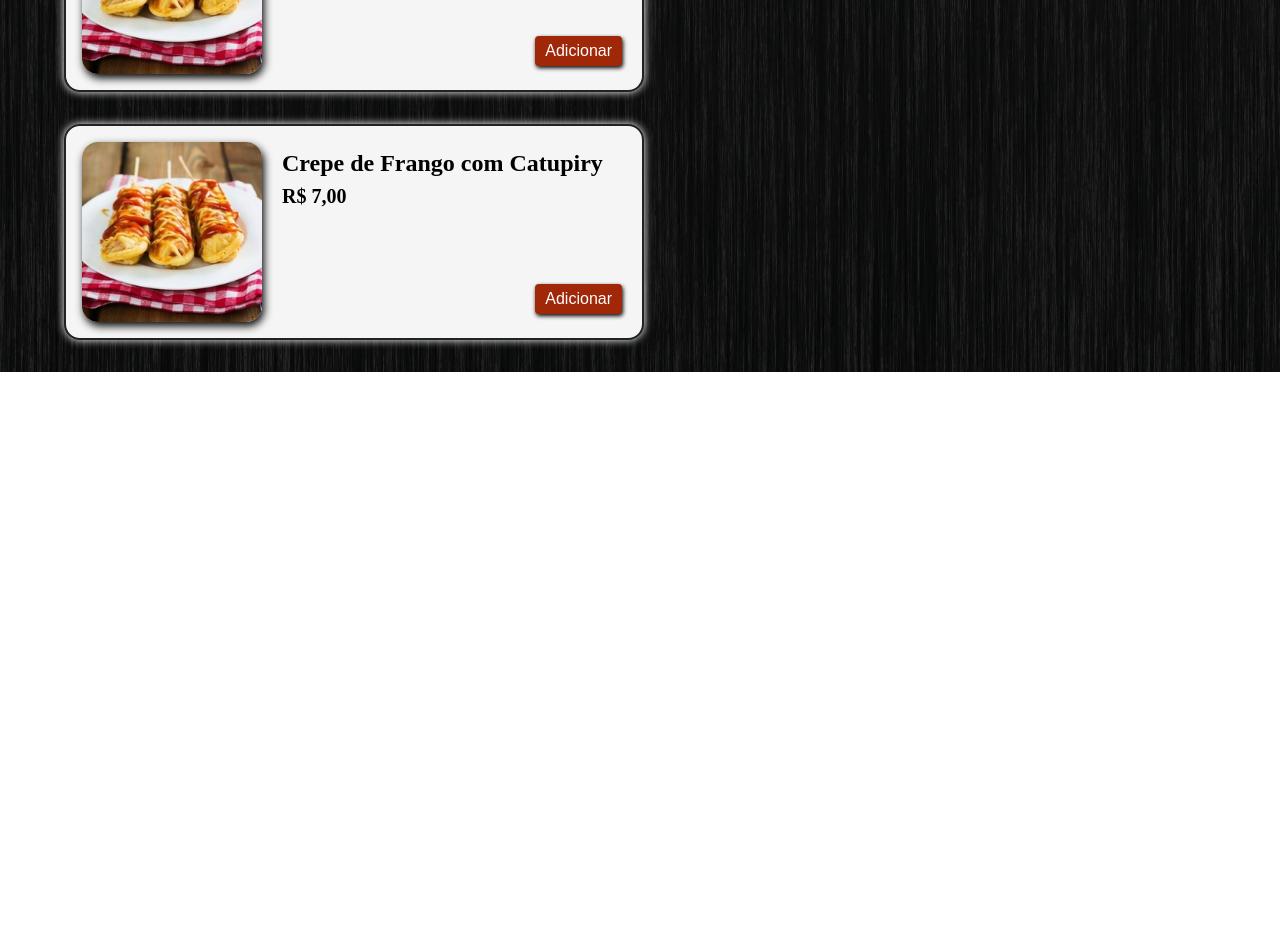
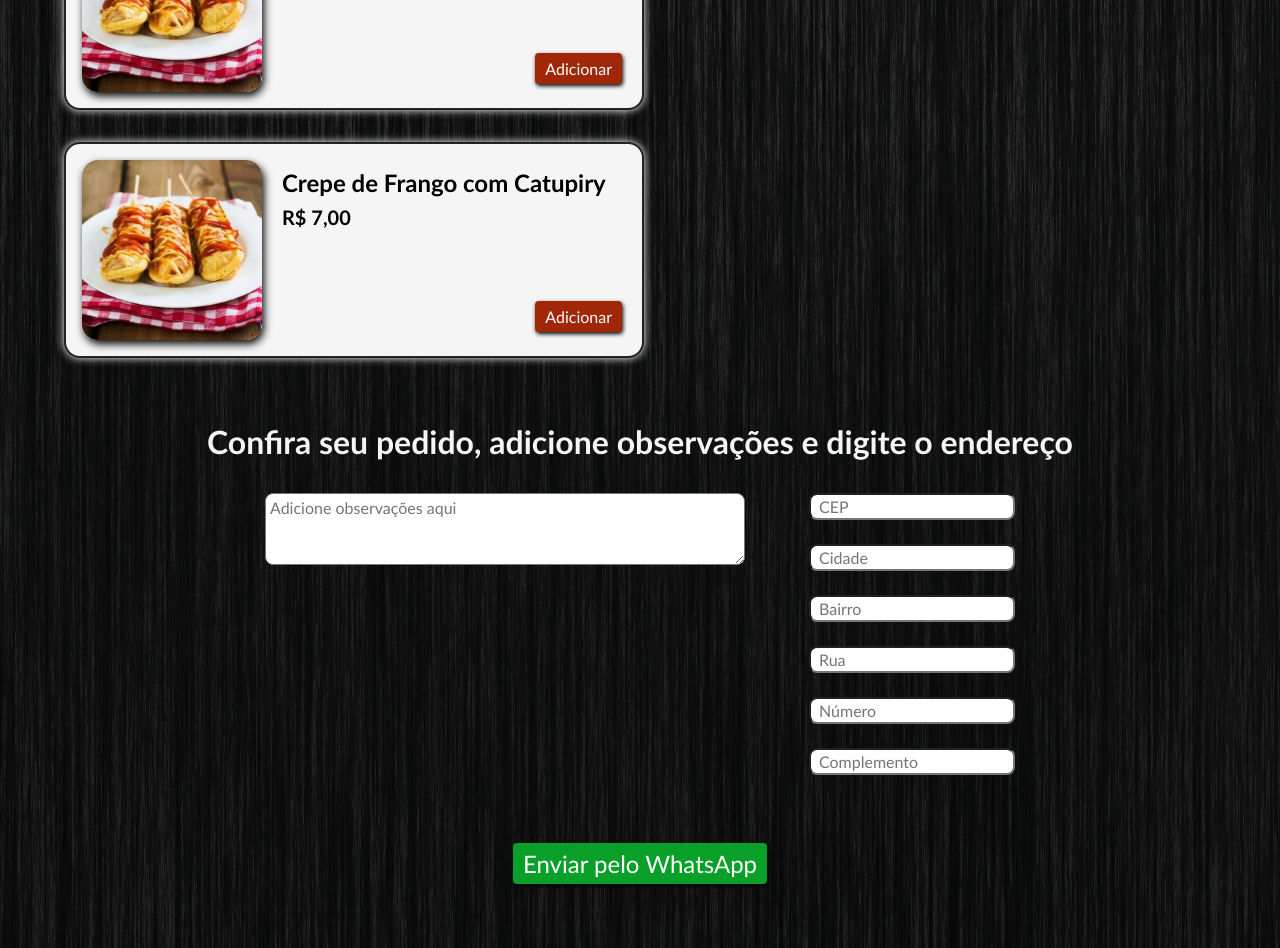
Before and after one commit to RaffaFS/oficial_lanches, a React (Vite) app in the folder oficial-lanches/: page / in a window 1280 px wide. Shown: the part 1700-2648 px from the top of the page. Before the commit the page ends 2104 px from the top, so only its background shows below. Built offline with nearby package versions, Linux system fonts and the light colour scheme.

Commit message:
implementando logica de botões do cardápio e construindo area de conferência do pedido

```diff
--- a/oficial-lanches/src/componentes/cardapio/index.jsx
+++ b/oficial-lanches/src/componentes/cardapio/index.jsx
@@ -1,6 +1,10 @@
+// IMPORTAÇÃO PADRÃO
+
 import React from "react";
 import { useState, useEffect } from "react";
 import styles from './index.module.scss'
+
+// IMPORTAÇÃO DE IMAGENS
 
 import logo from '../../imgs/Logo/logo_background.png'
 
@@ -21,7 +25,41 @@ import prestigioIMG from '../../imgs/Doces/geladinho_prestigio.jpg'
 import bisIMG from '../../imgs/Doces/geladinho_bis.jpg'
 import crepe2IMG from '../../imgs/Doces/crepe_doce.jpg'
 
-export default () => {
+////////////////////////////
+// CÓDIGO PARA EXPORTAÇÃO //
+////////////////////////////
+
+export default() => {
+
+    const [salgados, setSalgados] = useState(true)
+    const [bebidas, setBebidas] = useState(false)
+    const [doces, setDoces] = useState(false)
+    const [sobre, setSobre] = useState(false)
+
+    function ativaSalgados(){
+        setSalgados(true)
+        setBebidas(false)
+        setDoces(false)
+        setSobre(false)
+    }
+    function ativaBebidas(){
+        setSalgados(false)
+        setBebidas(true)
+        setDoces(false)
+        setSobre(false)
+    }
+    function ativaDoces(){
+        setSalgados(false)
+        setBebidas(false)
+        setDoces(true)
+        setSobre(false)
+    }
+    function ativaSobre(){
+        setSalgados(false)
+        setBebidas(false)
+        setDoces(false)
+        setSobre(true)
+    }
 
     return (
         <>
@@ -37,16 +75,16 @@ export default () => {
                     <div className={styles.cardapio}>
                         <div className={styles.menu}>
                             <div className={styles.tabBox}>
-                                <button type="button" className={`${styles.btn}`}>Salgados</button>
+                                <button type="button" className={`${styles.btn} ${salgados ? '' : styles.hiddenBorder}`} onClick={ativaSalgados} >Salgados</button>
                             </div>
                             <div className={styles.tabBox}>
-                            <button type="button" className={`${styles.btn} ${styles.hiddenBorder}`}>Bebidas</button>
+                            <button type="button" className={`${styles.btn} ${bebidas ? '' : styles.hiddenBorder}`} onClick={ativaBebidas} >Bebidas</button>
                             </div>
                             <div className={styles.tabBox}>
-                                <button type="button" className={`${styles.btn} ${styles.hiddenBorder}`}>Doces</button>
+                                <button type="button" className={`${styles.btn} ${doces ? '' : styles.hiddenBorder}`} onClick={ativaDoces} >Doces</button>
                             </div>
                             <div className={styles.tabBox}>
-                                <button type="button" className={`${styles.btn} ${styles.hiddenBorder}`}>Sobre</button>
+                                <button type="button" className={`${styles.btn} ${sobre ? '' : styles.hiddenBorder}`} onClick={ativaSobre} >Sobre</button>
                             </div>
                         </div>
                         <div className={`${styles.grupo}`}>
@@ -251,6 +289,30 @@ export default () => {
                                 </div>
                             </div>
                         </div>
+                        <div className={`${styles.grupo} ${styles.hidden}`}>
+                            <p>Inserimos aqui um texto de apresentação sobre o negócio</p>
+                        </div>
+                        <div className={styles.infos}>
+                            <h2>Confira seu pedido, adicione observações e digite o endereço</h2>
+                            <div className={styles.inputs}>
+                                <div className={styles.pedido}>
+                                    <ul>
+                                    </ul>
+                                    <textarea className={styles.obs} placeholder="Adicione observações aqui"></textarea>
+                                </div>
+                                <div className={styles.endereco}>
+                                    <input type="text" placeholder="CEP"/>
+                                    <input type="text" placeholder="Cidade"/>
+                                    <input type="text" placeholder="Bairro"/>
+                                    <input type="text" placeholder="Rua"/>
+                                    <input type="text" placeholder="Número"/>
+                                    <input type="text" placeholder="Complemento"/>
+                                </div>
+                            </div>
+                            <div className={styles.btnBox}>
+                                <button className={styles.btnEnviar} type="button">Enviar pelo WhatsApp</button>
+                            </div>
+                        </div>
                     </div>
                 </div>
             </div>
--- a/oficial-lanches/src/componentes/cardapio/index.module.scss
+++ b/oficial-lanches/src/componentes/cardapio/index.module.scss
@@ -2,6 +2,7 @@
     margin: 0;
     padding: 0;
     box-sizing: border-box;
+    font-family: 'Gill Sans', 'Gill Sans MT', Calibri, 'Trebuchet MS', sans-serif;
 }
 
 .container{
@@ -199,7 +200,7 @@
                         max-width: 480px;
                         width: 100%;
 
-                        .carrinho, .obs{
+                        .obs{
                             font-size: 16px;
                             margin-bottom: 16px;
                             border-radius: 8px;
```
